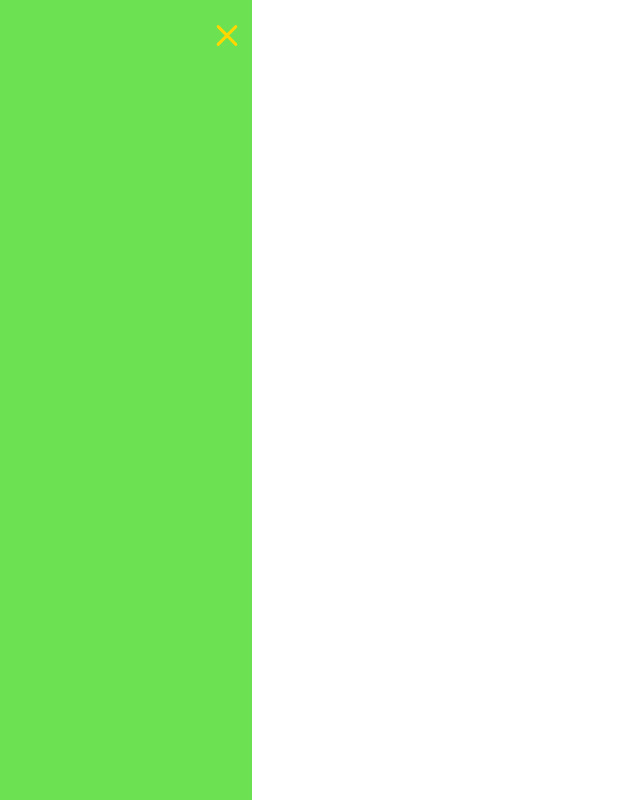
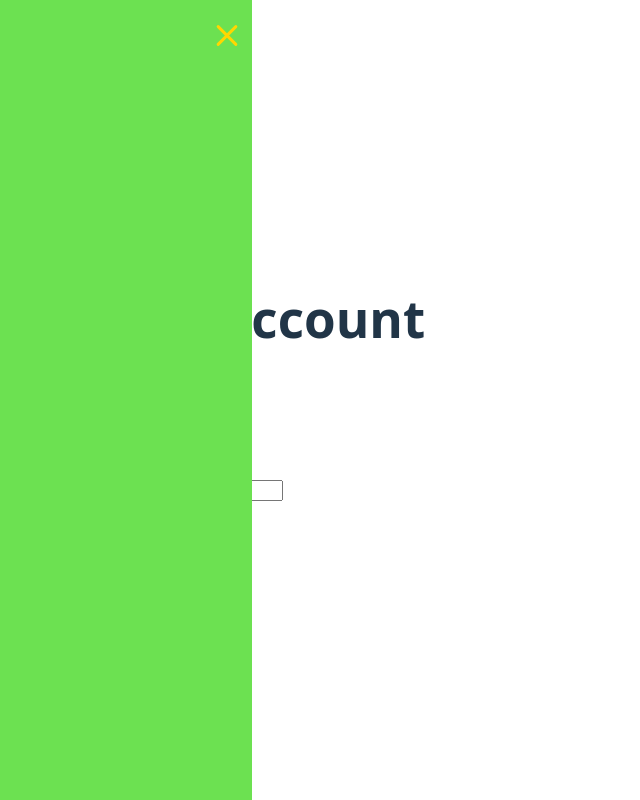
Before and after one commit to Langton49/peggy, a React (Vite) app: page /create-account in a window 1280 px wide. Before the commit this address had no page. Shown: the whole page, without its empty margins (48-688 px from the left). Built offline with nearby package versions, Linux system fonts and the light colour scheme; no server answers.

Commit message:
Added signup and signin capabilities

```diff
--- a/package.json
+++ b/package.json
@@ -10,6 +10,7 @@
     "preview": "vite preview"
   },
   "dependencies": {
+    "@supabase/supabase-js": "^2.49.1",
     "dotenv": "^16.4.7",
     "pg": "^8.13.3",
     "rc-slider": "^11.1.8",
--- a/src/App.jsx
+++ b/src/App.jsx
@@ -3,18 +3,22 @@ import { BrowserRouter as Router, Routes, Route } from "react-router-dom";
 import Home from "./pages/Home";
 import SideMenu from "./components/sidemenu";
 import CreateDaySchedule from "./pages/createDaySchedule";
+import SignUp from "./pages/signup";
 import "./styles/App.css";
+import SignIn from "./pages/signin";
 
 function App() {
   return (
     <Router>
-    <div className="App">
+      <div className="App">
         <Routes>
-          <Route path="/" element={<Home/>} />
-          <Route path="/createDaySchedule" element={<CreateDaySchedule/>} />
+          <Route path="/" element={<Home />} />
+          <Route path="/create-day-schedule" element={<CreateDaySchedule />} />
+          <Route path="/create-account" element={<SignUp />} />
+          <Route path="/sign-in" element={<SignIn />} />
         </Routes>
-      <SideMenu />
-    </div>
+        <SideMenu />
+      </div>
     </Router>
   );
 }
--- /dev/null
+++ b/src/backend/backendInterface.js
@@ -0,0 +1,62 @@
+import { createClient } from "@supabase/supabase-js";
+
+class BackendInterface {
+    async signup(email, password, fname, lname, student) {
+        throw new Error("Not implemented");
+    }
+
+    async login(email, password) {
+        throw new Error("Not implemented");
+    }
+}
+
+class SupabaseInterface extends BackendInterface {
+    constructor() {
+        super();
+        const supabaseUrl = import.meta.env.VITE_SUPABASE_URL;
+        const supabaseKey = import.meta.env.VITE_SUPABASE_KEY;
+        this.supabase = createClient(supabaseUrl, supabaseKey);
+    }
+
+    async signup(email, password, fname, lname, student) {
+        const { data, error } = await this.supabase.auth.signUp({
+            email: email,
+            password: password,
+        });
+
+        if (error) {
+            return { success: false, message: error.message }
+        }
+
+        const { data: profileData, error: profileError } = await this.supabase.from('user_table')
+            .insert([
+                {
+                    user_id: data.user.id,
+                    fname: fname,
+                    lname: lname,
+                    student: student,
+                },
+            ]);
+
+        if (profileError) {
+            return { success: false, message: profileError.message }
+        }
+
+        return { success: true };
+    }
+
+
+    async login(email, password) {
+        const { data, error } = await this.supabase.auth.signInWithPassword({
+            email: email,
+            password: password,
+        });
+
+        if (error) {
+            return { success: false, message: error.message }
+        };
+        return { success: true };
+    }
+}
+
+export const supabase = new SupabaseInterface();
--- a/src/pages/createDaySchedule.jsx
+++ b/src/pages/createDaySchedule.jsx
@@ -2,9 +2,9 @@ import React from "react";
 import Schedule from "../components/schedule";
 import "../styles/createDaySchedule.css";
 
-const CreateDaySchedule = () =>{
+const CreateDaySchedule = () => {
 
-    return(
+    return (
         <div className="createDaySchedule">
             <Schedule></Schedule>
         </div>
--- /dev/null
+++ b/src/pages/signin.jsx
@@ -0,0 +1,55 @@
+"use client";
+import React, { useState } from "react";
+import { supabase } from "../backend/backendInterface";
+import { useNavigate } from "react-router-dom";
+
+const SignIn = () => {
+    const navigate = useNavigate();
+    const [formData, setFormData] = useState({
+        email: "",
+        password: "",
+    })
+
+    const handleChange = (e) => {
+        const { name, value } = e.target;
+        setFormData((prevData) => ({
+            ...prevData,
+            [name]: value
+        }));
+    };
+
+    const handleSignIn = (e) => {
+        e.preventDefault();
+        supabase.login(formData.email, formData.password)
+            .then(result => {
+                if (result.success) {
+                    navigate("/");
+                } else {
+                    alert(result.message);
+                }
+            })
+            .catch(error => {
+                console.error("Error signing in:", error.message);
+                alert("Error signing in. Please try again later.");
+            });
+    };
+
+    return (
+        <div className="signin-page">
+            <h1>Sign In</h1>
+            <form action="">
+                <div>
+                    <label htmlFor="email">{"Email: "}</label>
+                    <input type="email" name="email" value={formData.email} onChange={handleChange} />
+                </div>
+                <div>
+                    <label htmlFor="password">{"Password: "}</label>
+                    <input type="password" name="password" value={formData.password} onChange={handleChange} />
+                </div>
+                <button type="submit" onClick={handleSignIn}>Sign In</button>
+            </form>
+        </div>
+    );
+};
+
+export default SignIn;
--- /dev/null
+++ b/src/pages/signup.jsx
@@ -0,0 +1,69 @@
+"use client";
+import React, { useState } from "react";
+import { supabase } from "../backend/backendInterface";
+import { useNavigate } from "react-router-dom";
+
+const SignUp = () => {
+    const navigate = useNavigate();
+    const [formData, setFormData] = useState({
+        fname: '',
+        lname: '',
+        email: '',
+        password: '',
+        confirmPassword: ''
+    })
+
+    const handleChange = (e) => {
+        const { name, value } = e.target;
+        setFormData((prevData) => ({
+            ...prevData,
+            [name]: value
+        }));
+    };
+    const submitData = (e) => {
+        e.preventDefault();
+        supabase.signup(formData.email, formData.password, formData.fname, formData.lname, false)
+            .then(result => {
+                if (result.success) {
+                    navigate("/sign-in");
+                } else {
+                    alert(result.message);
+                }
+            })
+            .catch(error => {
+                console.error("Unexpected error:", error);
+                alert("An unexpected error occurred");
+            });
+    }
+
+    return (
+        <div className="signup-page">
+            <form action="">
+                <h1>Create An Account</h1>
+                <div>
+                    <label htmlFor="fname">{"First Name: "}</label>
+                    <input type="text" name="fname" value={formData.fname} onChange={handleChange} required />
+                </div>
+                <div>
+                    <label htmlFor="fname">{"Last Name: "}</label>
+                    <input type="text" name="lname" value={formData.lname} onChange={handleChange} required />
+                </div>
+                <div>
+                    <label htmlFor="fname">{"Email: "}</label>
+                    <input type="email" name="email" value={formData.email} onChange={handleChange} required />
+                </div>
+                <div>
+                    <label htmlFor="password">{"Password: "}</label>
+                    <input type="password" name="password" value={formData.password} onChange={handleChange} required />
+                </div>
+                <div>
+                    <label htmlFor="confirmPassword">{"Confirm Password: "}</label>
+                    <input type="password" name="confirmPassword" value={formData.confirmPassword} onChange={handleChange} required />
+                </div>
+                <button type="submit" onClick={submitData}>Submit</button>
+            </form>
+        </div>
+    );
+};
+
+export default SignUp;
```
Also changed, not shown: src/backend/db.js (deleted, +0 -19 lines), 1 other file (tests, documents, lock files or other folders).
